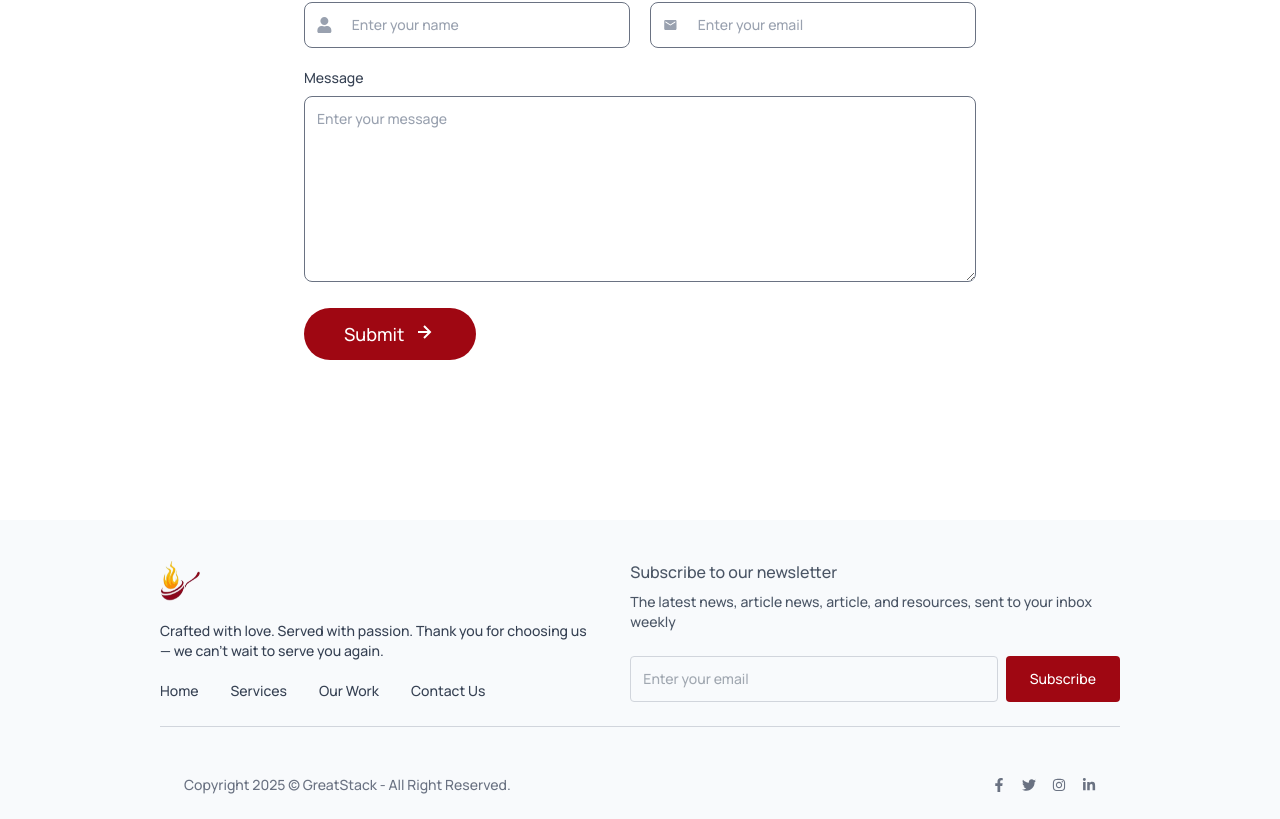
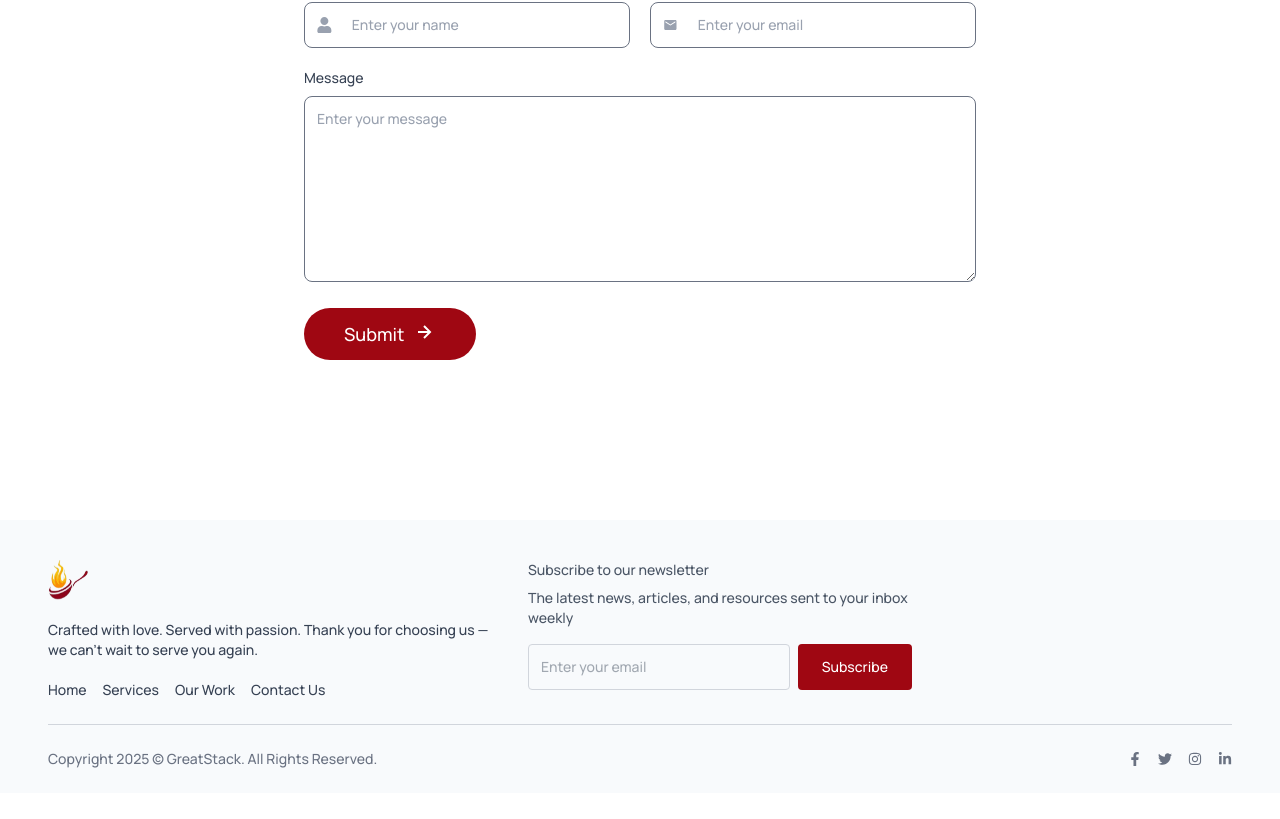
Before and after one commit to nnennafavour/foodwebsite, a React (Vite) app: page / in a window 1280 px wide. Shown: the part 3232-4051 px from the top of the page. After the commit the page ends 4025 px from the top, so only its background shows below. Built offline with nearby package versions, Linux system fonts and the light colour scheme.

Commit message:
fix my code

```diff
--- a/src/Components/Footer.jsx
+++ b/src/Components/Footer.jsx
@@ -6,31 +6,40 @@ import { motion } from "framer-motion"
 
 const Footer = ({ theme }) => {
   return (
-    <motion.div
+    <motion.footer
       initial={{ opacity: 0, y: 50 }}
       whileInView={{ opacity: 1, y: 0 }}
       transition={{ duration: 0.8 }}
       viewport={{ once: true }}
-      className="bg-slate-50 dark:bg-gray-900 pt-10 sm:pt-10 mt-20 sm:mt-40 px-4 sm:px-10 lg:px-24 xl:px-40"
+      className="
+        w-full
+        bg-slate-50 dark:bg-gray-900
+        mt-20 sm:mt-40
+        overflow-x-hidden
+      "
     >
+      {/* INNER WRAPPER */}
+      <div className="max-w-7xl mx-auto px-4 sm:px-6 lg:px-12 pt-10 box-border">
         {/* Footer Top */}
-      <div className="flex justify-between lg:items-center max-lg:flex-col gap-10">
+        <div className="flex flex-col sm:flex-row gap-8 text-sm">
           <motion.div
             initial={{ opacity: 0, x: -30 }}
             whileInView={{ opacity: 1, x: 0 }}
             transition={{ duration: 0.6, delay: 0.2 }}
             viewport={{ once: true }}
-          className='space-y-5 text-sm text-gray-700 dark:text-gray-400'
+            className="space-y-5 text-gray-700 dark:text-gray-400 max-w-md"
           >
             <img
               src={theme === 'dark' ? Logo_dark : Logo_light}
               className="h-8 w-12 sm:h-10 sm:w-10"
-            alt=""
+              alt="Logo"
             />
-          <p className="max-w-md">
+
+            <p>
               Crafted with love. Served with passion. Thank you for choosing us — we can’t wait to serve you again.
             </p>
-          <ul className="flex gap-8">
+
+            <ul className="flex flex-wrap gap-4">
               <li><a className="hover:text-red-800" href="#hero">Home</a></li>
               <li><a className="hover:text-red-800" href="#services">Services</a></li>
               <li><a className="hover:text-red-800" href="#our-work">Our Work</a></li>
@@ -43,23 +52,35 @@ const Footer = ({ theme }) => {
             whileInView={{ opacity: 1, x: 0 }}
             transition={{ duration: 0.6, delay: 0.3 }}
             viewport={{ once: true }}
-          className="text-gray-600 dark:text-gray-400"
+            className="text-gray-600 dark:text-gray-400 w-full sm:max-w-sm"
           >
-          <h3>Subscribe to our newsletter</h3>
-          <p className="text-sm mt-2 mb-6">
-            The latest news, article news, article, and resources, sent to your inbox weekly
+            <h3 className="font-medium">Subscribe to our newsletter</h3>
+            <p className="text-sm mt-2 mb-4">
+              The latest news, articles, and resources sent to your inbox weekly
             </p>
-          <div className="flex gap-2 text-sm">
+
+            <div className="flex flex-col sm:flex-row gap-2 w-full">
               <input
                 type="email"
                 placeholder="Enter your email"
-              className="w-full p-3 text-sm outline-none rounded dark:text-gray-200 bg-transparent border border-gray-300 dark:border-gray-500"
+                className="
+                  w-full
+                  p-3
+                  text-sm
+                  outline-none
+                  rounded
+                  dark:text-gray-200
+                  bg-transparent
+                  border border-gray-300 dark:border-gray-500
+                "
               />
-            <button className="bg-red-800 text-white rounded px-6">Subscribe</button>
+              <button className="bg-red-800 text-white rounded px-6 py-3 whitespace-nowrap">
+                Subscribe
+              </button>
             </div>
           </motion.div>
         </div>
-      {/* comment here */}
+
         <hr className="border-gray-300 dark:border-gray-600 my-6" />
 
         {/* Footer Bottom */}
@@ -68,26 +89,23 @@ const Footer = ({ theme }) => {
           whileInView={{ opacity: 1 }}
           transition={{ duration: 0.5, delay: 0.4 }}
           viewport={{ once: true }}
+          className="pb-6"
         >
-        <motion.div className="p-6 text-sm text-gray-500 flex justify-center sm:justify-between gap-4 flex-wrap">
-          <p>Copyright 2025 © GreatStack - All Right Reserved.</p>
-          <div className="flex items-center justify-between gap-4">
-            <a href="#" className="hover:text-red-800">
-              <FaFacebookF />
-            </a>
-            <a href="#" className="hover:text-red-800">
-              <FaTwitter />
-            </a>
-            <a href="#" className="hover:text-red-800">
-              <FaInstagram />
-            </a>
-            <a href="#" className="hover:text-red-800">
-              <FaLinkedinIn />
-            </a>
+          <div className="text-sm text-gray-500 flex flex-col sm:flex-row items-center justify-between gap-4">
+            <p className="text-center sm:text-left">
+              Copyright 2025 © GreatStack. All Rights Reserved.
+            </p>
+
+            <div className="flex items-center gap-4">
+              <a href="#" className="hover:text-red-800"><FaFacebookF /></a>
+              <a href="#" className="hover:text-red-800"><FaTwitter /></a>
+              <a href="#" className="hover:text-red-800"><FaInstagram /></a>
+              <a href="#" className="hover:text-red-800"><FaLinkedinIn /></a>
+            </div>
           </div>
         </motion.div>
-      </motion.div>
-    </motion.div>
+      </div>
+    </motion.footer>
   )
 }
 
```
Lines whose indentation alone changed are shown as unchanged.
